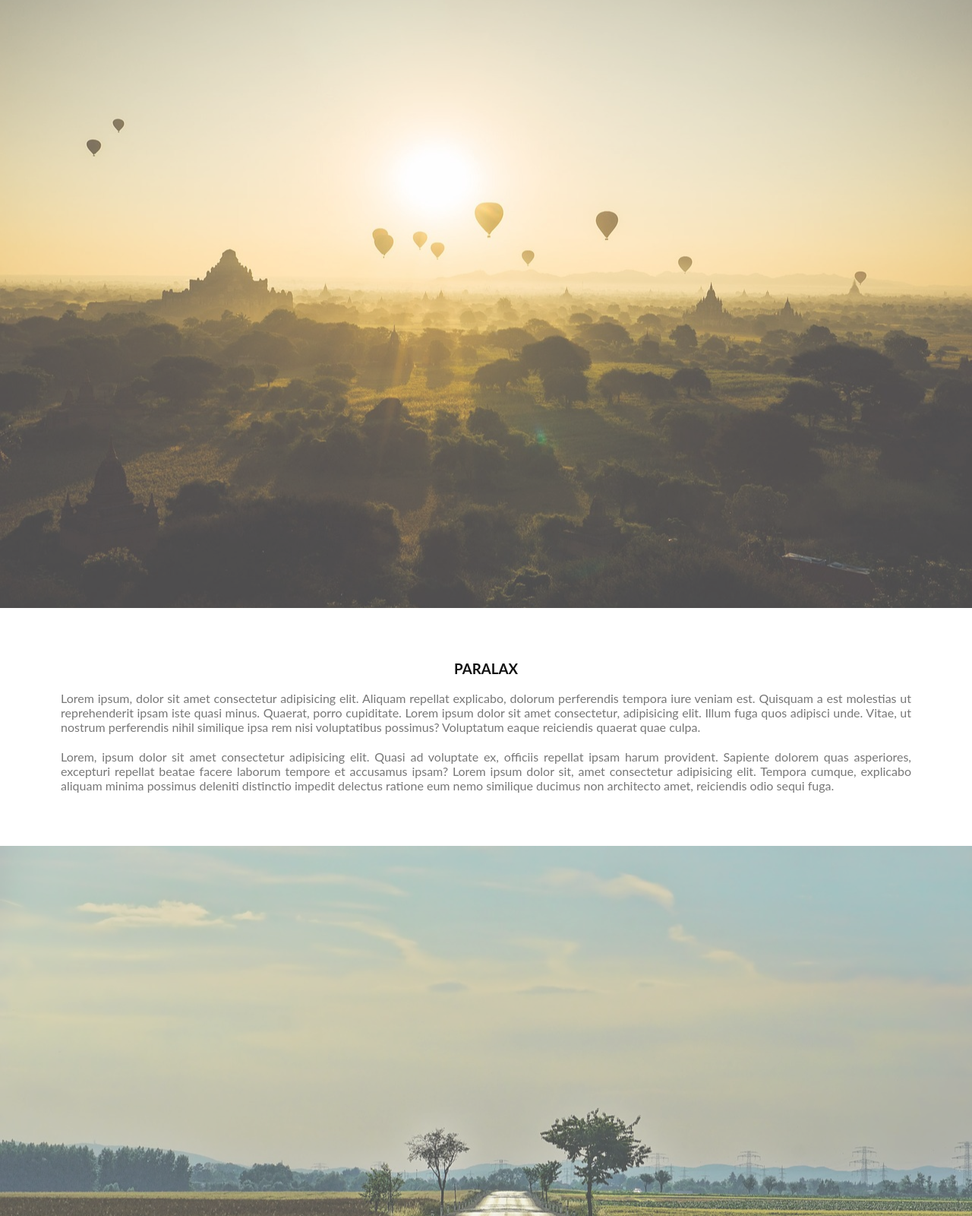
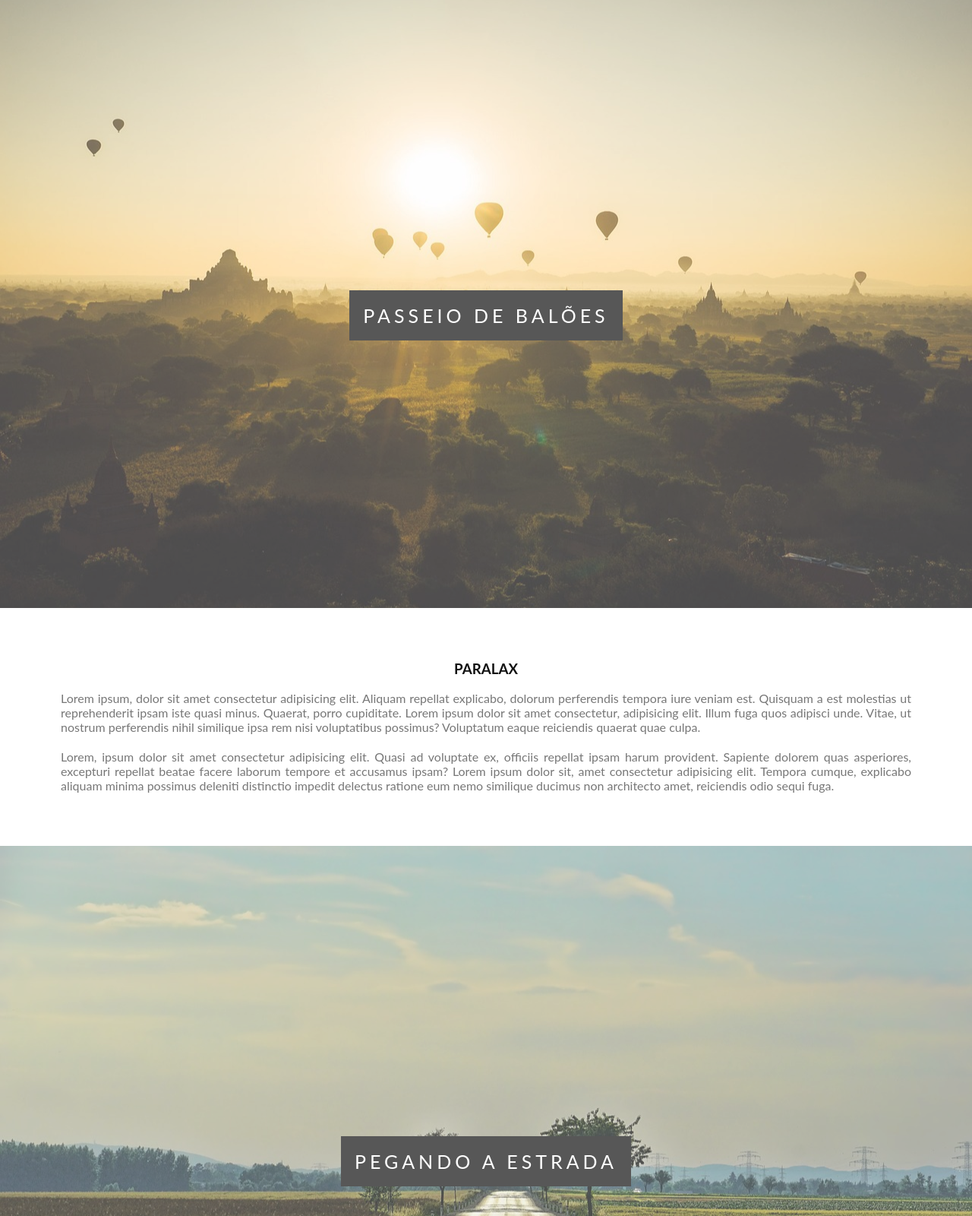
Before and after one commit to tiagojosedasilva/Paralax, a plain HTML site: page index.html in a window 1280 px wide. Shown: the top 1600 px of the page at 76% size. Drawn offline with Linux system fonts and the light colour scheme.

Commit message:
Finalizando
Aplicando apenas os detalhes finais do projeto.

```diff
--- a/index.html
+++ b/index.html
@@ -8,7 +8,14 @@
     <link rel="stylesheet" href="style.css">
 </head>
 <body>
-    <div class="caixa1"></div>
+    <div class="caixa1">
+        <div class="conteudo-titulo">
+            <span class="titulo">
+                PASSEIO DE BALÕES
+            </span>
+        </div>
+    </div>
+
     <div class="conteudo">
         <h3>Paralax</h3>
         <p>Lorem ipsum, dolor sit amet consectetur adipisicing elit. Aliquam repellat explicabo, dolorum perferendis tempora iure veniam est. Quisquam a est molestias ut reprehenderit ipsam iste quasi minus. Quaerat, porro cupiditate. Lorem ipsum dolor sit amet consectetur, adipisicing elit. Illum fuga quos adipisci unde. Vitae, ut nostrum perferendis nihil similique ipsa rem nisi voluptatibus possimus? Voluptatum eaque reiciendis quaerat quae culpa.</p>
@@ -16,23 +23,45 @@
             Lorem, ipsum dolor sit amet consectetur adipisicing elit. Quasi ad voluptate ex, officiis repellat ipsam harum provident. Sapiente dolorem quas asperiores, excepturi repellat beatae facere laborum tempore et accusamus ipsam? Lorem ipsum dolor sit, amet consectetur adipisicing elit. Tempora cumque, explicabo aliquam minima possimus deleniti distinctio impedit delectus ratione eum nemo similique ducimus non architecto amet, reiciendis odio sequi fuga.
         </p>
     </div>
-    <div class="caixa2"></div>
+    <div class="caixa2">
+        <div class="conteudo-titulo">
+            <span class="titulo">
+                PEGANDO A ESTRADA
+            </span>
+        </div>
+    </div>
         <div class="conteudo"> <h3>Paralax</h3>
         <p>Lorem ipsum, dolor sit amet consectetur adipisicing elit. Aliquam repellat explicabo, dolorum perferendis tempora iure veniam est. Quisquam a est molestias ut reprehenderit ipsam iste quasi minus. Quaerat, porro cupiditate. Lorem ipsum dolor sit amet consectetur, adipisicing elit. Illum fuga quos adipisci unde. Vitae, ut nostrum perferendis nihil similique ipsa rem nisi voluptatibus possimus? Voluptatum eaque reiciendis quaerat quae culpa.</p>
         <p>
             Lorem, ipsum dolor sit amet consectetur adipisicing elit. Quasi ad voluptate ex, officiis repellat ipsam harum provident. Sapiente dolorem quas asperiores, excepturi repellat beatae facere laborum tempore et accusamus ipsam? Lorem ipsum dolor sit, amet consectetur adipisicing elit. Tempora cumque, explicabo aliquam minima possimus deleniti distinctio impedit delectus ratione eum nemo similique ducimus non architecto amet, reiciendis odio sequi fuga.
         </p>
+    </div>
+
+    <div class="caixa3">
+        <div class="conteudo-titulo">
+            <span class="titulo">
+                POR DO SOL
+            </span>
         </div>
-    <div class="caixa3"></div>
-        <div class="conteudo">
+    </div>
+
+    <div class="conteudo">
          <h3>Paralax</h3>
         <p>Lorem ipsum, dolor sit amet consectetur adipisicing elit. Aliquam repellat explicabo, dolorum perferendis tempora iure veniam est. Quisquam a est molestias ut reprehenderit ipsam iste quasi minus. Quaerat, porro cupiditate. Lorem ipsum dolor sit amet consectetur, adipisicing elit. Illum fuga quos adipisci unde. Vitae, ut nostrum perferendis nihil similique ipsa rem nisi voluptatibus possimus? Voluptatum eaque reiciendis quaerat quae culpa.</p>
         <p>
             Lorem, ipsum dolor sit amet consectetur adipisicing elit. Quasi ad voluptate ex, officiis repellat ipsam harum provident. Sapiente dolorem quas asperiores, excepturi repellat beatae facere laborum tempore et accusamus ipsam? Lorem ipsum dolor sit, amet consectetur adipisicing elit. Tempora cumque, explicabo aliquam minima possimus deleniti distinctio impedit delectus ratione eum nemo similique ducimus non architecto amet, reiciendis odio sequi fuga.
         </p>
     </div>
-    <div class="caixa4"></div>
-        <div class="conteudo">
+
+    <div class="caixa4">
+        <div class="conteudo-titulo">
+            <span class="titulo">
+                montanhas
+            </span>
+        </div>
+    </div>
+
+    <div class="conteudo">
         <h3>Paralax</h3>
         <p>Lorem ipsum, dolor sit amet consectetur adipisicing elit. Aliquam repellat explicabo, dolorum perferendis tempora iure veniam est. Quisquam a est molestias ut reprehenderit ipsam iste quasi minus. Quaerat, porro cupiditate. Lorem ipsum dolor sit amet consectetur, adipisicing elit. Illum fuga quos adipisci unde. Vitae, ut nostrum perferendis nihil similique ipsa rem nisi voluptatibus possimus? Voluptatum eaque reiciendis quaerat quae culpa.</p>
         <p>
--- a/style.css
+++ b/style.css
@@ -18,6 +18,7 @@ h3{
 }
 /*  --Efeito Paralax --*/
 .caixa1, .caixa2 , .caixa3, .caixa4{
+    position: relative;
     height: 100%;
     opacity: 0.7;
     background-repeat: no-repeat;
@@ -39,3 +40,18 @@ h3{
 p{
     margin-bottom: 20px;
 }
+.conteudo-titulo{
+    position: absolute;
+    left: 0;
+    top: 50%;
+    width: 100%;
+    text-align: center;
+    text-transform: uppercase;
+}
+.conteudo-titulo span.titulo{
+    background-color: #111;
+    padding: 18px;
+    letter-spacing: 5px;
+    font-size: 25px;
+    color: #fff;
+}
```
